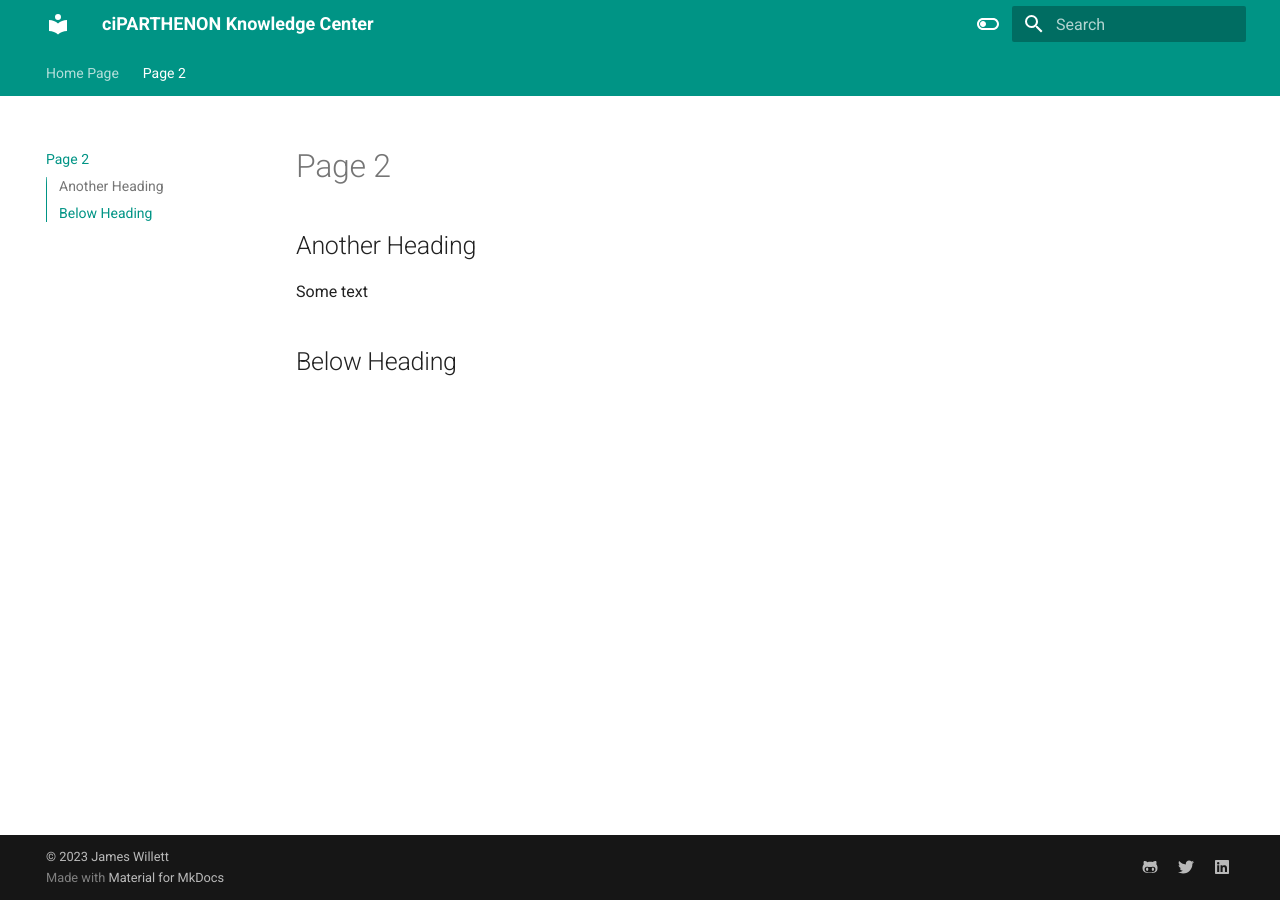
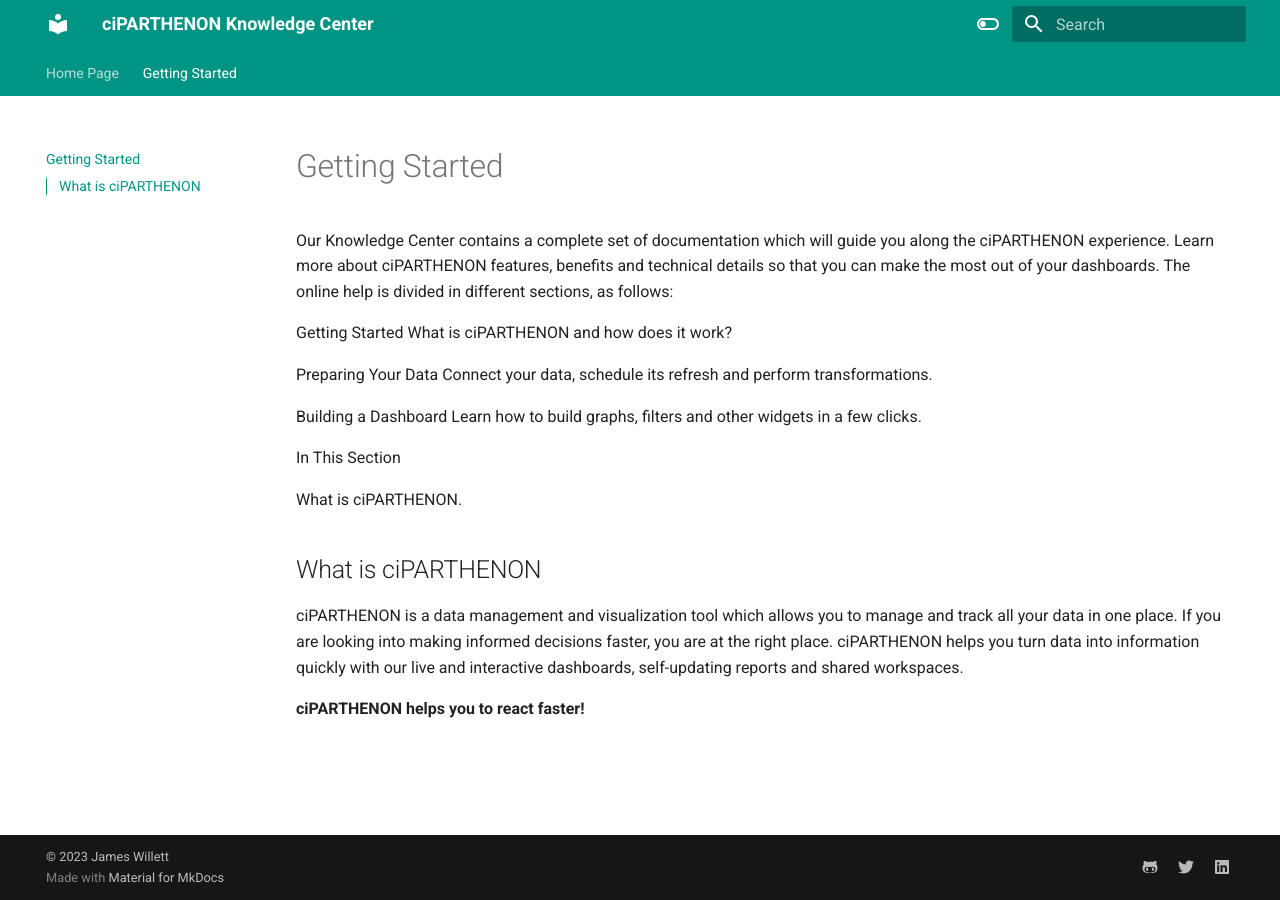
Before and after one commit to gkmitdev/kcciai, an MkDocs documentation site: the page built from docs/page2.md, in a window 1280 px wide. Built offline with MkDocs 1.6.1 and Material for MkDocs 9.7.7, drawn with Linux system fonts in a browser that asks for light colours.

```diff
--- a/docs/page2.md
+++ b/docs/page2.md
@@ -1,8 +1,25 @@
-# Page 2
+# Getting Started
+Our Knowledge Center contains a complete set of documentation which will guide you along the ciPARTHENON experience. Learn more about ciPARTHENON features, benefits and technical details so that you can make the most out of your dashboards.
+The online help is divided in different sections, as follows:
 
-## Another Heading
-
-Some text
+Getting Started
+What is ciPARTHENON and how does it work?
 
 
-## Below Heading
+Preparing Your Data
+Connect your data, schedule its refresh and perform transformations.
+
+
+Building a Dashboard
+Learn how to build graphs, filters and other widgets in a few clicks.
+
+In This Section
+
+What is ciPARTHENON.
+
+
+## What is ciPARTHENON
+
+ciPARTHENON is a data management and visualization tool which allows you to manage and track all your data in one place. If you are looking into making informed decisions faster, you are at the right place. ciPARTHENON helps you turn data into information quickly with our live and interactive dashboards, self-updating reports and shared workspaces.
+
+**ciPARTHENON helps you to react faster!**
--- a/mkdocs.yml
+++ b/mkdocs.yml
@@ -52,5 +52,7 @@
       emoji_index: !!python/name:materialx.emoji.twemoji
       emoji_generator: !!python/name:materialx.emoji.to_svg
 
+
+
 copyright: |
   &copy; 2023 <a href="https://github.com/james-willett"  target="_blank" rel="noopener">James Willett</a>
```
Also changed, not shown: assets/ciPARTHENON_1.png (added), 1 other file.
